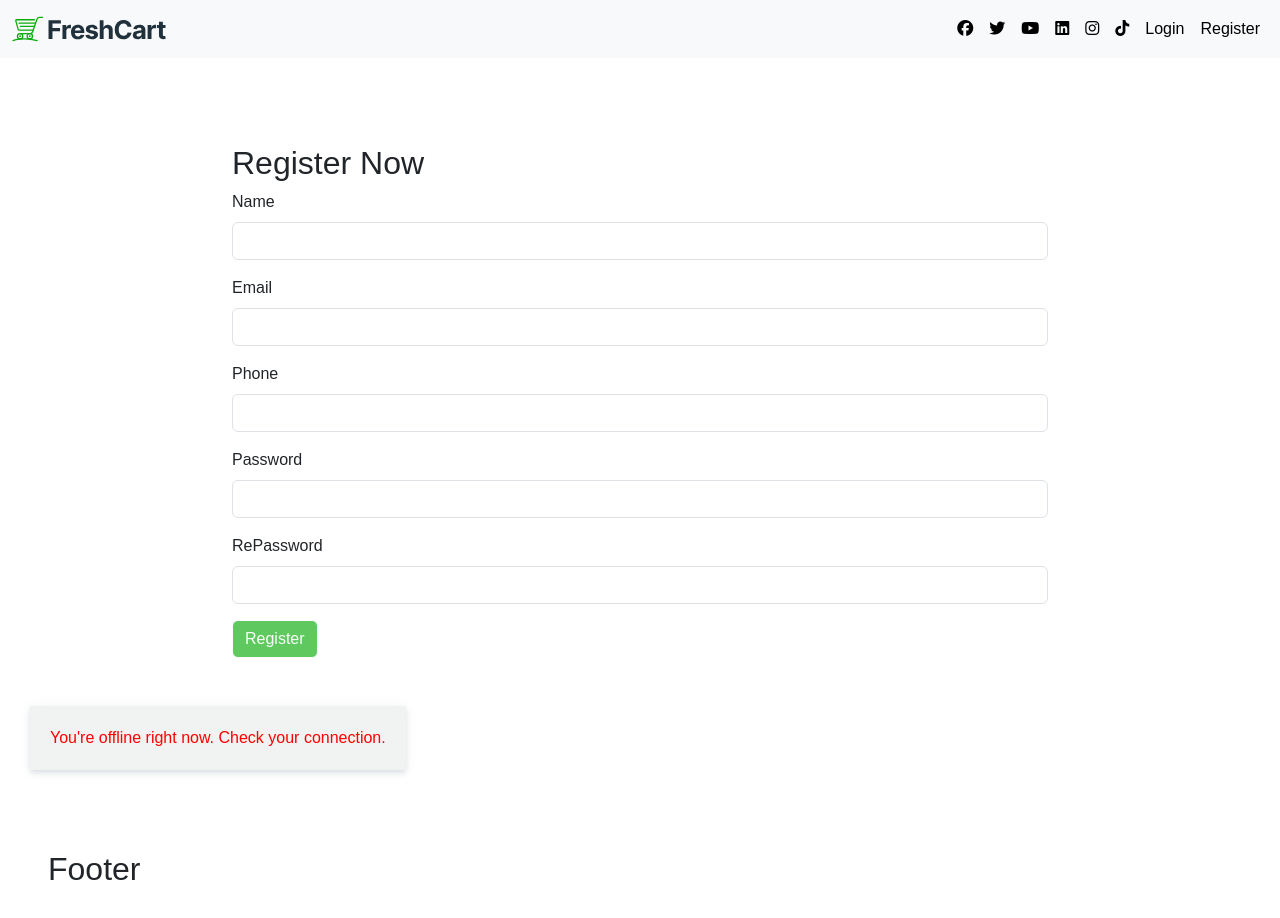
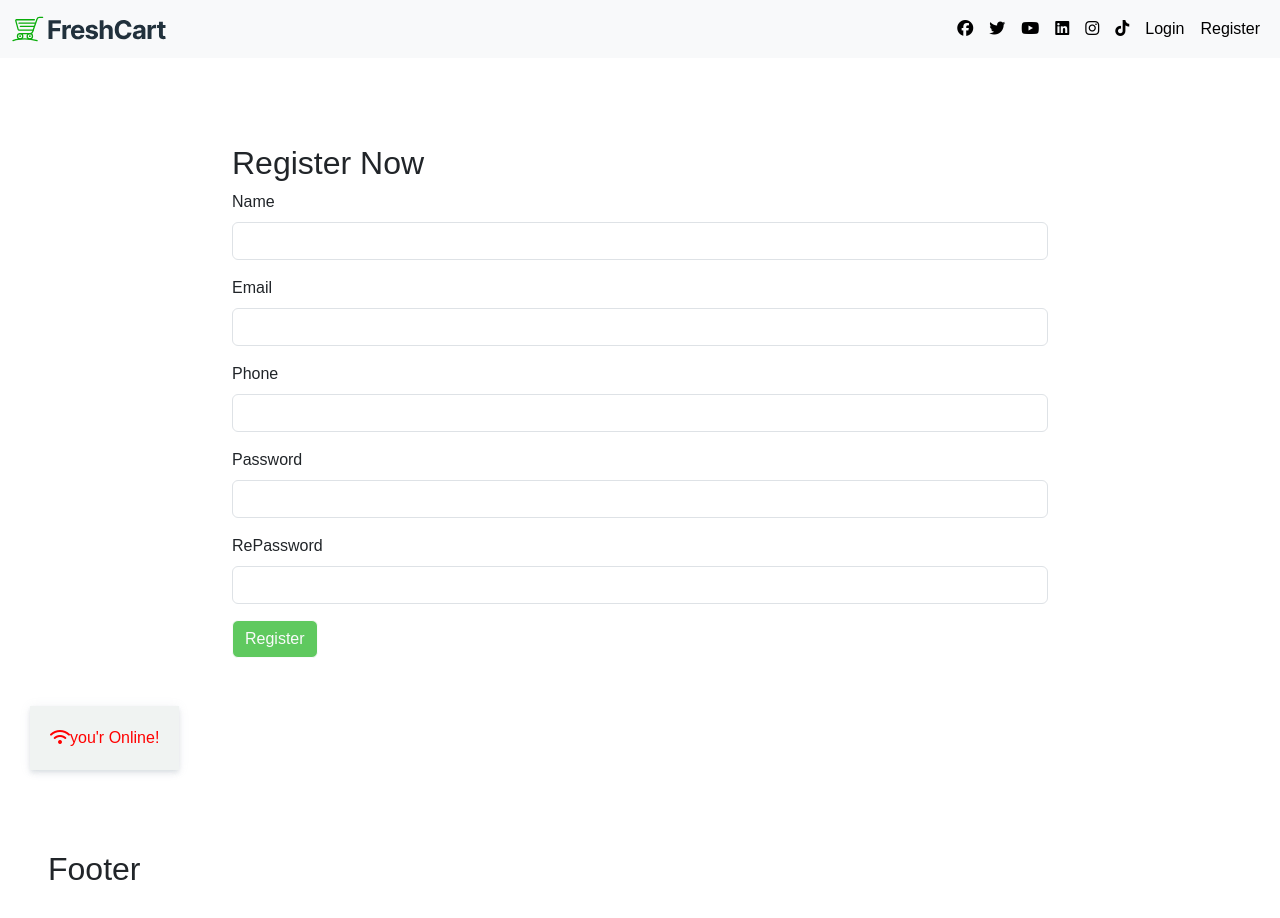
Before and after one commit to Saeeed0/NeoShop, a React (Create React App) app: page /Register in a window 1280 px wide. Shown: the top 918 px of the page. Built offline with nearby package versions, Linux system fonts and the light colour scheme; no server answers; a web font is replaced by a local one.

Commit message:
custom hook useNetwork

```diff
--- a/src/Components/Home/Home.jsx
+++ b/src/Components/Home/Home.jsx
@@ -13,6 +13,7 @@ function Home() {
       <MainSlider />
       <CategorySlider />
       <FeaturedProducts></FeaturedProducts>
+
     </>
   );
 }
--- a/src/Components/Layout/Layout.jsx
+++ b/src/Components/Layout/Layout.jsx
@@ -8,7 +8,9 @@ import { ToastContainer } from "react-toastify";
 import { Toaster } from "react-hot-toast";
 import "react-toastify/dist/ReactToastify.css";
 import { Offline } from "react-detect-offline";
+import useNetwork from "../../Hooks/useNetwork";
 function Layout() {
+  const offline = useNetwork();
   return (
     <>
       {/* <ToastContainer /> */}
@@ -23,11 +25,13 @@ function Layout() {
         </CartContextProvider>
       </UserContextProvider>
 
-      <Offline>
+      {/* <Offline>
         <div className="network">
           You're offline right now. Check your connection.
         </div>
-      </Offline>
+      </Offline> */}
+
+      {offline}
     </>
   );
 }
--- /dev/null
+++ b/src/Hooks/useNetwork.jsx
@@ -0,0 +1,36 @@
+import { useEffect, useState } from "react";
+
+function useNetwork() {
+  const [isOnline, setIsOnline] = useState(true);
+
+  useEffect(() => {
+    detectOnline();
+  },[]);
+
+  function detectOnline() {
+    window.addEventListener("online", function () {
+      setIsOnline(true);
+    });
+    window.addEventListener("offline", function () {
+      setIsOnline(false);
+    });
+  }
+
+  return (
+    <>
+      {isOnline ? (
+        <div className="network">
+          <i className="fas fa-wifi"></i>
+          you'r Online!
+        </div>
+      ) : (
+        <div className="network">
+          <i className="fas fa-wifi"></i>
+          you'r Offnline!
+        </div>
+      )}
+    </>
+  );
+}
+
+export default useNetwork;
```
